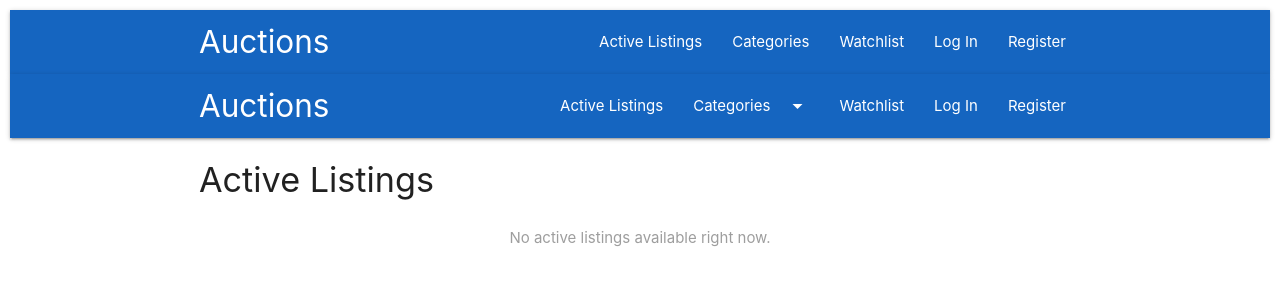
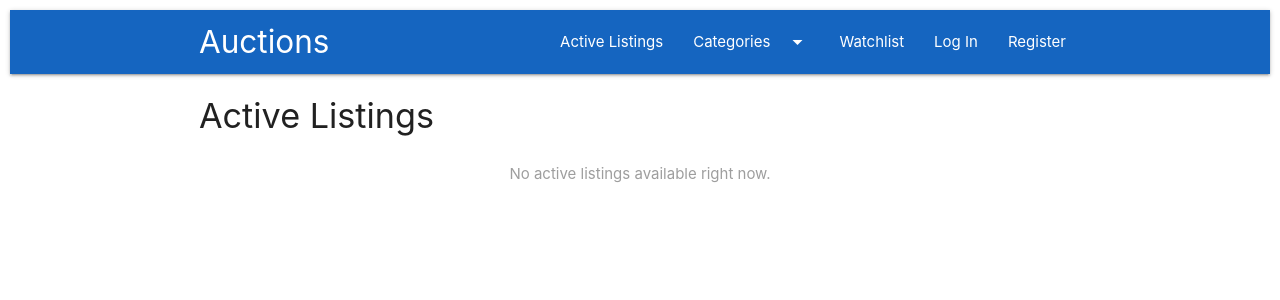
Before and after one commit to thoughts-cell/auction-project, a Django app: template commerce/auctions/templates/auctions/index.html in a window 1280 px wide. Shown: the top 300 px of the page. Run offline with Django 3.2, Linux system fonts and the light colour scheme; the template is opened without the code that fills it, so the values that code supplies are empty.

Commit message:
error fix

```diff
--- a/commerce/auctions/contex_processor.py
+++ /dev/null
@@ -1,5 +0,0 @@
-from .models import  Category
-def categories_processor (request):
-    return {
-        'all-categories':Category.objects.all().order_by('name')
-    }
--- a/commerce/auctions/templates/auctions/includes/header.html
+++ b/commerce/auctions/templates/auctions/includes/header.html
@@ -6,24 +6,6 @@
   <li><a href="{% url 'categories' %}">View All</a></li>
 </ul>
 <nav class="blue darken-3">
-  <div class="nav-wrapper container">
-    <a href="{% url 'index' %}" class="brand-logo">Auctions</a>
-    <ul id="nav-mobile" class="right hide-on-med-and-down">
-      <li><a href="{% url 'index' %}">Active Listings</a></li>
-      <li><a href="{% url 'categories' %}">Categories</a></li>
-     <li><a href="{% url 'watchlist' %}">Watchlist</a></li>
-
-      {% if user.is_authenticated %}
-
-        <li><a href="{% url 'new_auction' %}">Create Listing</a></li>
-        <li><a href="{% url 'logout' %}">Log Out ({{ user.username }})</a></li>
-      {% else %}
-        <li><a href="{% url 'login' %}">Log In</a></li>
-        <li><a href="{% url 'register' %}">Register</a></li>
-      {% endif %}
-    </ul>
-  </div>
-</nav><nav class="blue darken-3">
   <div class="nav-wrapper container">
     <a href="{% url 'index' %}" class="brand-logo">Auctions</a>
     <ul id="nav-mobile" class="right hide-on-med-and-down">
--- a/commerce/auctions/templates/auctions/layout.html
+++ b/commerce/auctions/templates/auctions/layout.html
@@ -2,7 +2,6 @@
 
 <!DOCTYPE html>
 <html lang="en">
-    <head>
         <head>
         <title>{% block title %}Auctions{% endblock %}</title>
 
@@ -16,7 +15,7 @@
 
         <meta name="viewport" content="width=device-width, initial-scale=1.0"/>
         </head>
-    </head>
+
     <body>
         <header>
             {% include "auctions/includes/header.html" %}
@@ -31,7 +30,7 @@
 
 
 
-        <!--JavaScript at end of body for optimized loading-->
+
         <script type="text/javascript" src="{% static "auctions/js/materialize.js" %}"></script>
         <script type="text/javascript" src="{% static "auctions/js/init.js" %}"></script>
 
--- a/commerce/commerce/settings.py
+++ b/commerce/commerce/settings.py
@@ -42,7 +42,7 @@ INSTALLED_APPS = [
     'django.contrib.contenttypes',
     'django.contrib.sessions',
     'django.contrib.messages',
-    'auctions.context_processors.categories_processor',
+
     'django.contrib.staticfiles',
 ]
 
@@ -69,6 +69,7 @@ TEMPLATES = [
                 'django.template.context_processors.request',
                 'django.contrib.auth.context_processors.auth',
                 'django.contrib.messages.context_processors.messages',
+                'auctions.context_processors.categories_processor',
             ],
         },
     },
```
Also changed, not shown: commerce/auctions/views.py (+14 -1 lines).
